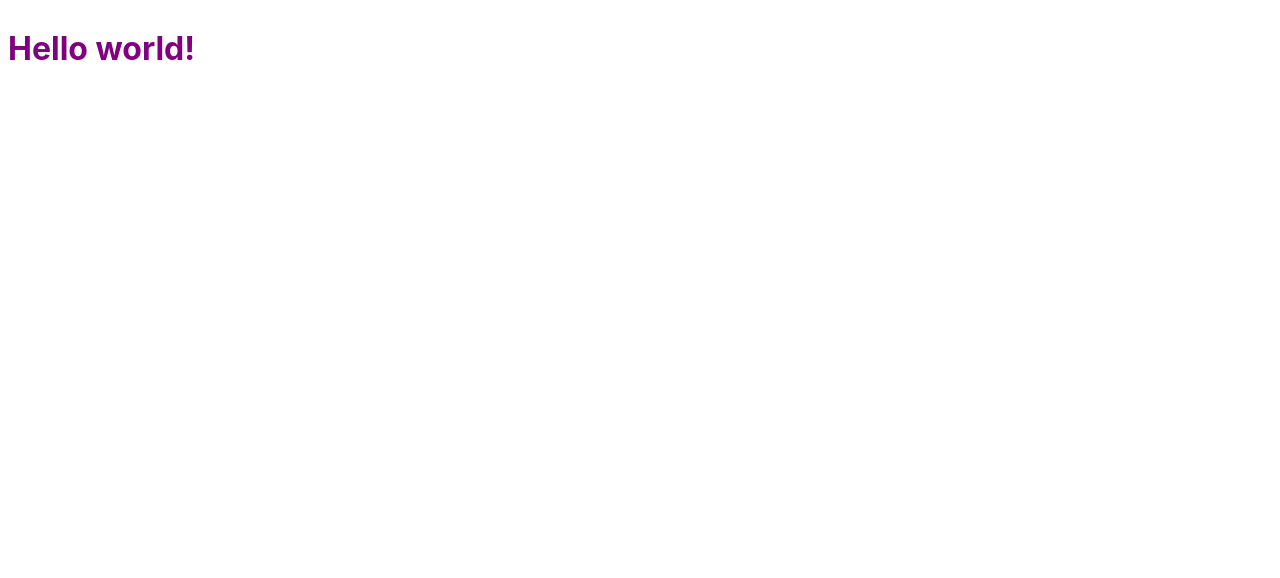
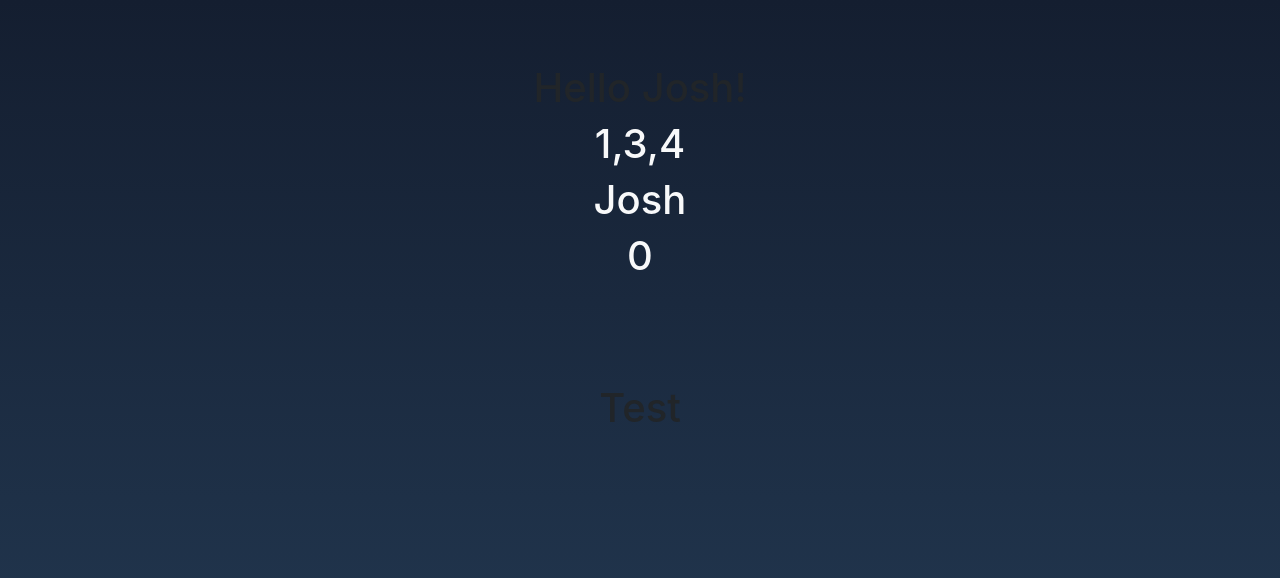
Before and after one commit to jhadev/raffle-v2, a Svelte app: page / in a window 1280 px wide. Shown: the top 578 px of the page. Built offline with nearby package versions, Linux system fonts and the light colour scheme.

Commit message:
made some common bootstrap components

```diff
--- a/public/global.css
+++ b/public/global.css
@@ -1,62 +1,130 @@
-html, body {
-	position: relative;
-	width: 100%;
-	height: 100%;
+body {
+	margin: 0;
+	display: flex;
+	flex-direction: column;
+	min-height: 100vh;
+	background: #141e30;
+	/* fallback for old browsers */
+	background: -webkit-linear-gradient(#141e30,
+			#243b55);
+	/* Chrome 10-25, Safari 5.1-6 */
+	background: linear-gradient(#141e30,
+			#243b55);
+	/* W3C, IE 10+/ Edge, Firefox 16+, Chrome 26+, Opera 12+, Safari 7+ */
 }
 
-body {
-	color: #333;
-	margin: 0;
-	padding: 8px;
-	box-sizing: border-box;
-	font-family: -apple-system, BlinkMacSystemFont, "Segoe UI", Roboto, Oxygen-Sans, Ubuntu, Cantarell, "Helvetica Neue", sans-serif;
+.load-btn,
+.save-btn,
+.reset-btn {
+	color: white;
 }
 
-a {
-	color: rgb(0,100,200);
-	text-decoration: none;
+.delete-entry {
+	cursor: pointer;
+	font-size: 14px;
+	color: white;
+	font-weight: bold;
 }
 
-a:hover {
-	text-decoration: underline;
+#clear-page {
+	cursor: pointer;
+	font-size: 12px;
 }
 
-a:visited {
-	color: rgb(0,80,160);
+.jumbotron {
+	background: transparent !important;
 }
 
-label {
+button {
 	display: block;
 }
 
-input, button, select, textarea {
-	font-family: inherit;
-	font-size: inherit;
-	padding: 0.4em;
-	margin: 0 0 0.5em 0;
-	box-sizing: border-box;
-	border: 1px solid #ccc;
-	border-radius: 2px;
+hr {
+	background-color: white;
+	border-color: white;
 }
 
-input:disabled {
-	color: #ccc;
+.alert {
+	cursor: pointer;
+	font-size: 14px;
 }
 
-input[type="range"] {
-	height: 0;
+#chance,
+#count {
+	word-wrap: break-word;
 }
 
-button {
-	color: #333;
-	background-color: #f4f4f4;
-	outline: none;
+.icon-large {
+	font-size: 24px;
+	margin-bottom: 1px;
 }
 
-button:active {
-	background-color: #ddd;
+.jumbotron-fluid {
+	padding: 20px;
+	margin-bottom: -5px;
 }
 
-button:focus {
-	border-color: #666;
+.spacer {
+	flex: 1;
 }
+
+.title {
+	font-family: "Roboto Slab", serif;
+}
+
+#total-entries {
+	font-size: 42px;
+}
+
+#winner {
+	font-size: 56px;
+}
+
+/* Customize website's scrollbar like Mac OS
+Not supports in Firefox and IE */
+
+/* total width */
+body::-webkit-scrollbar {
+	background: linear-gradient(#141e30,
+			#243b55);
+	width: 16px
+}
+
+/* background of the scrollbar except button or resizer */
+body::-webkit-scrollbar-track {
+	background: linear-gradient(#141e30,
+			#243b55);
+}
+
+/* scrollbar itself */
+body::-webkit-scrollbar-thumb {
+	background-color: #babac0;
+	border-radius: 16px;
+	border: 4px solid #fff;
+}
+
+/* set button(top and bottom of the scrollbar) */
+body::-webkit-scrollbar-button {
+	display: none
+}
+
+@media screen and (max-width: 600px) {
+	.alert {
+		font-size: 12px;
+		cursor: pointer;
+	}
+
+	.delete-entry {
+		font-size: 10px;
+	}
+
+	#chance,
+	#count {
+		font-size: 20px;
+	}
+
+	#winner,
+	#total-entries {
+		font-size: 30px;
+	}
+}
--- a/public/index.html
+++ b/public/index.html
@@ -1,18 +1,23 @@
-<!doctype html>
+<!DOCTYPE html>
 <html>
-<head>
-	<meta charset='utf8'>
-	<meta name='viewport' content='width=device-width'>
+  <head>
+    <meta charset="utf8" />
+    <meta name="viewport" content="width=device-width" />
 
-	<title>Svelte app</title>
+    <title>Svelte app</title>
 
-	<link rel='icon' type='image/png' href='/favicon.png'>
-	<link rel='stylesheet' href='/global.css'>
-	<link rel='stylesheet' href='/bundle.css'>
+    <link rel="icon" type="image/png" href="/favicon.png" />
+    <link
+      rel="stylesheet"
+      href="https://stackpath.bootstrapcdn.com/bootstrap/4.3.1/css/bootstrap.min.css"
+      integrity="sha384-ggOyR0iXCbMQv3Xipma34MD+dH/1fQ784/j6cY/iJTQUOhcWr7x9JvoRxT2MZw1T"
+      crossorigin="anonymous"
+    />
+    <link rel="stylesheet" href="/global.css" />
+    <link rel="stylesheet" href="/bundle.css" />
 
-	<script defer src='/bundle.js'></script>
-</head>
+    <script defer src="/bundle.js"></script>
+  </head>
 
-<body>
-</body>
+  <body></body>
 </html>
--- a/src/App.svelte
+++ b/src/App.svelte
@@ -1,11 +1,23 @@
 <script>
-	export let name;
+  import EntryForm from "./EntryForm.svelte";
+  import Container from "./common/Container.svelte";
+  import Jumbotron from "./common/Jumbotron.svelte";
+  import Row from "./common/Row.svelte";
+  let raffle = [1, 3, 4];
+  let name = "Josh";
+  let entries = 0;
 </script>
 
 <style>
-	h1 {
-		color: purple;
-	}
+  /* i don't have much style yet */
 </style>
 
-<h1>Hello {name}!</h1>
+<Container>
+  <Jumbotron textCenter>
+    <h1>Hello {name}!</h1>
+    <EntryForm {raffle} {name} {entries} />
+  </Jumbotron>
+  <Row center>
+    <h1>Test</h1>
+  </Row>
+</Container>
--- /dev/null
+++ b/src/EntryForm.svelte
@@ -0,0 +1,18 @@
+<script>
+  // code here
+  export let raffle;
+  export let name;
+  export let entries;
+</script>
+
+<style>
+  /* scoped style here */
+</style>
+
+<!-- svelte html here -->
+
+<div class="text-light">
+  <h1>{raffle}</h1>
+  <h1>{name}</h1>
+  <h1>{entries}</h1>
+</div>
--- /dev/null
+++ b/src/common/Container.svelte
@@ -0,0 +1,7 @@
+<script>
+  export let fluid = false;
+</script>
+
+<div class={fluid ? 'container-fluid' : 'container'}>
+  <slot />
+</div>
--- /dev/null
+++ b/src/common/Jumbotron.svelte
@@ -0,0 +1,15 @@
+<script>
+  export let textCenter = false;
+  export let fluid = false;
+</script>
+
+<style>
+  /* i don't have much style yet */
+</style>
+
+<div
+  class="jumbotron"
+  class:text-center={textCenter}
+  class:jumbotron-fluid={fluid}>
+  <slot />
+</div>
--- /dev/null
+++ b/src/common/Row.svelte
@@ -0,0 +1,17 @@
+<script>
+  export let between = false;
+  export let start = false;
+  export let end = false;
+  export let around = false;
+  export let center = false;
+</script>
+
+<div
+  class="row"
+  class:justify-content-between={between}
+  class:justify-content-start={start}
+  class:justify-content-end={end}
+  class:justify-content-around={around}
+  class:justify-content-center={center}>
+  <slot />
+</div>
--- a/src/main.js
+++ b/src/main.js
@@ -1,10 +1,7 @@
 import App from './App.svelte';
 
 const app = new App({
-	target: document.body,
-	props: {
-		name: 'world'
-	}
+  target: document.body
 });
 
 export default app;
```
